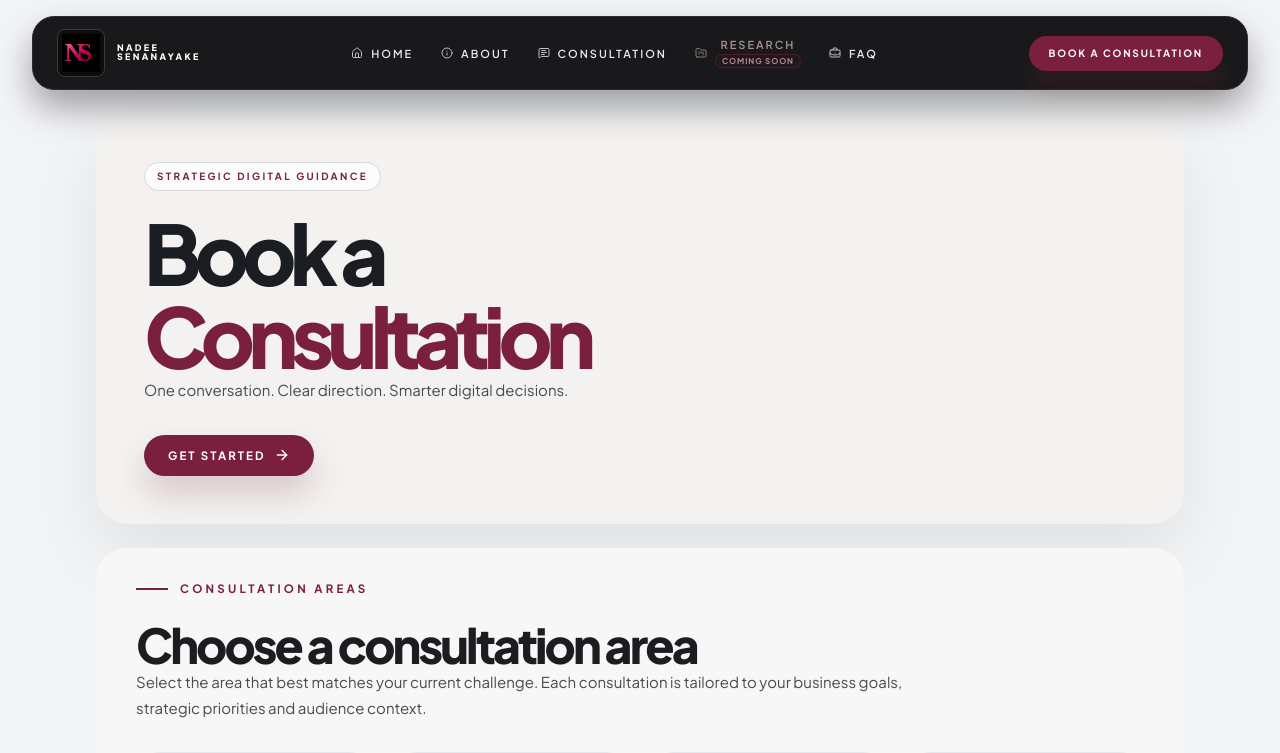
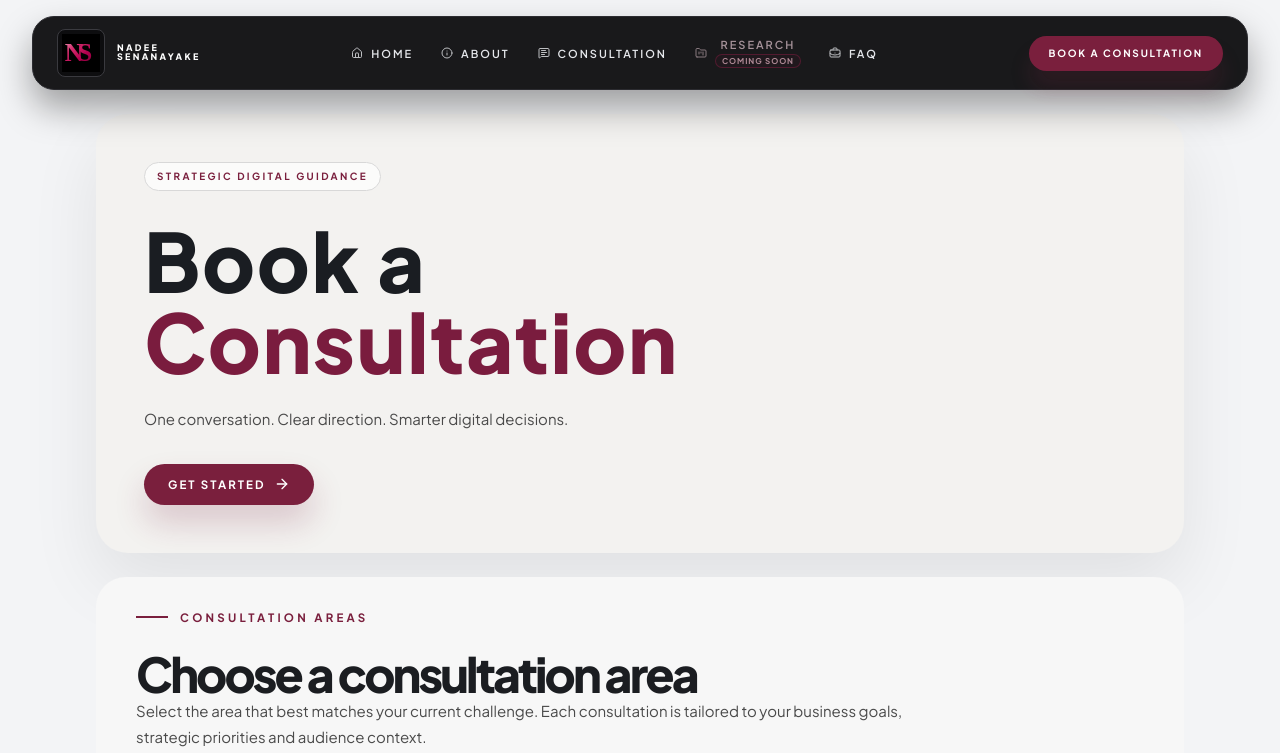
Before and after one commit to chanugiw/nadee-s-landing-page, a React (Vite) app: page /contact in a window 1280 px wide. Shown: the top 753 px of the page. Built offline with nearby package versions, Linux system fonts and the light colour scheme; a web font is replaced by a local one.

Commit message:
Update ContactPage heading for improved readability and styling

```diff
--- a/src/pages/ContactPage.jsx
+++ b/src/pages/ContactPage.jsx
@@ -71,8 +71,9 @@ const ContactPage = () => {
               Strategic digital guidance
             </div>
 
-            <h1 className="max-w-[820px] text-[2.7rem] font-black leading-[0.9] tracking-[-0.08em] text-[#1a1d22] sm:text-5xl max-[768px]:text-[1.8rem] max-[768px]:leading-[1.05] md:text-[5.2rem]">
-              Book a <span className="block text-[#7A1F3D]">Consultation</span>
+            <h1 className="mb-6 mt-2 max-w-[820px] text-[2.4rem] font-black leading-[1.15] tracking-[0.02em] text-[#1a1d22] sm:text-5xl max-[768px]:mb-4 max-[768px]:text-[1.9rem] max-[768px]:leading-[1.2] md:text-[5.1rem]">
+              <span className="block">Book a</span>
+              <span className="block text-[#7A1C3E]">Consultation</span>
             </h1>
 
             <p className="mt-6 max-w-[760px] max-[768px]:mt-4">
```
